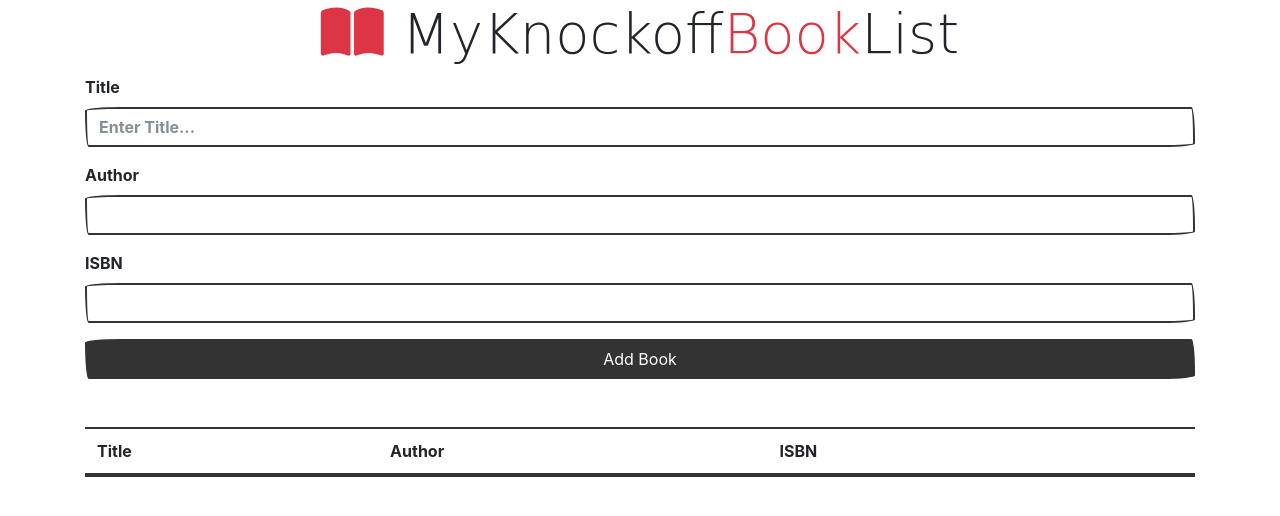
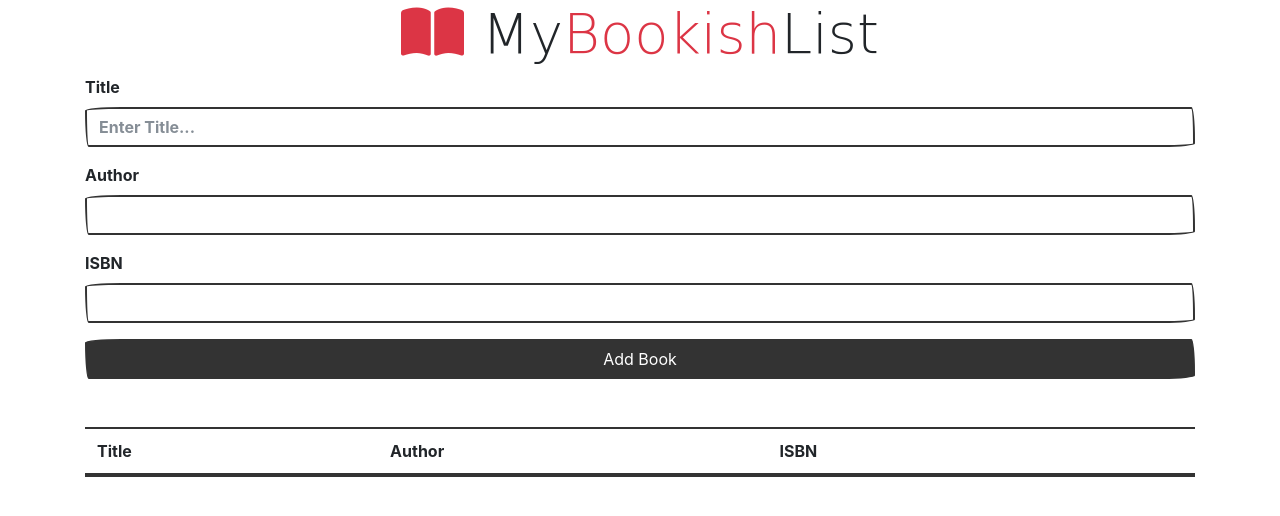
Before and after one commit to Julie-Lam/MyBookList, a plain HTML site: page index.html in a window 1280 px wide. Drawn offline with nearby package versions, Linux system fonts and the light colour scheme; a web font is replaced by a local one.

Commit message:
New title

```diff
--- a/index.html
+++ b/index.html
@@ -3,12 +3,12 @@
 <head>
     <script src="https://kit.fontawesome.com/08a5c2ddff.js" crossorigin="anonymous"></script>
     <link href="https://bootswatch.com/4/sketchy/bootstrap.min.css" rel="stylesheet">
-    <title> Knockoff Book List</title>
+    <title> Bit Bookish</title>
 
 </head>
 <body>
     <div class = "container" id = "main">
-        <h1 class = "display-4 text-center"><i class = "fa fa-book-open text-danger"></i> MyKnockoff<span class="text-danger">Book</span>List</h1>
+        <h1 class = "display-4 text-center"><i class = "fa fa-book-open text-danger"></i> My<span class="text-danger">Bookish</span>List</h1>
         <form id="book-form">
             <label> Title </label>
             <input type="text" name="title" id="title" class = "form-control mb-3" placeholder = "Enter Title...">
```
